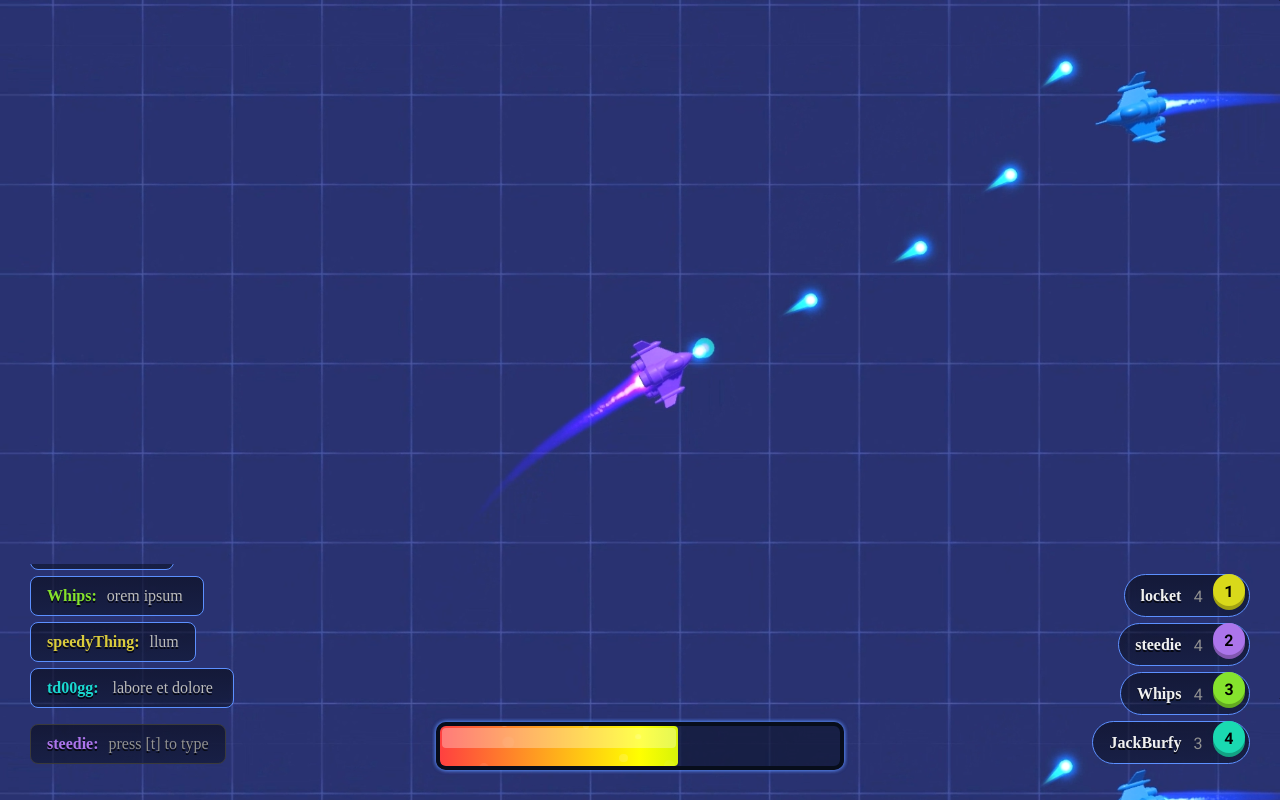
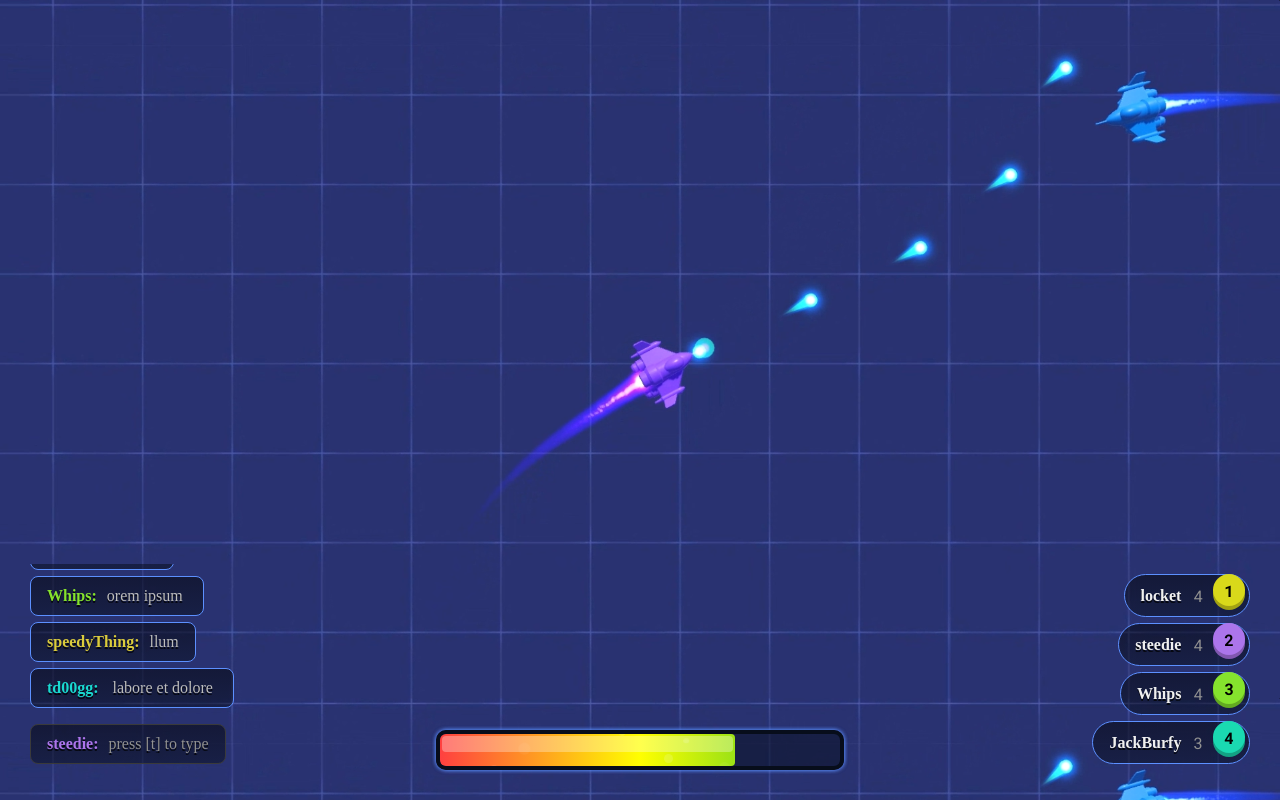
Before and after one commit to Steedie/substream-ui, a React (Vite) app: page / in a window 1280 px wide. Built offline with nearby package versions, Linux system fonts and the light colour scheme; a web font is replaced by a local one.

Commit message:
chat and energy CSS tweaks

```diff
--- a/src/Chat.css
+++ b/src/Chat.css
@@ -19,7 +19,7 @@
 }
 
   .chat-inner-box:hover {
-    height: 300px;
+    height: 290px;
   }
 
   .chat-inner-box::-webkit-scrollbar {
--- a/src/Energy.css
+++ b/src/Energy.css
@@ -4,7 +4,7 @@
     left: 50%;
     transform: translateX(-50%);
     width: 400px;
-    height: 40px;
+    height: 32px;
     margin-bottom: 30px;
     background-color: rgba(7, 13, 27, 0.5);
     border: 4px solid rgba(7, 13, 27);
@@ -18,7 +18,7 @@
     background: linear-gradient(90deg, rgb(255, 64, 64), yellow, rgb(46, 194, 46));
     background-size: 400px 100%;
     background-position: left;
-    transition: width 1s ease-in-out;
+    transition: width 0.5s ease-in-out;
     position: relative;
     border-radius: 4px;
     overflow: hidden;
```
